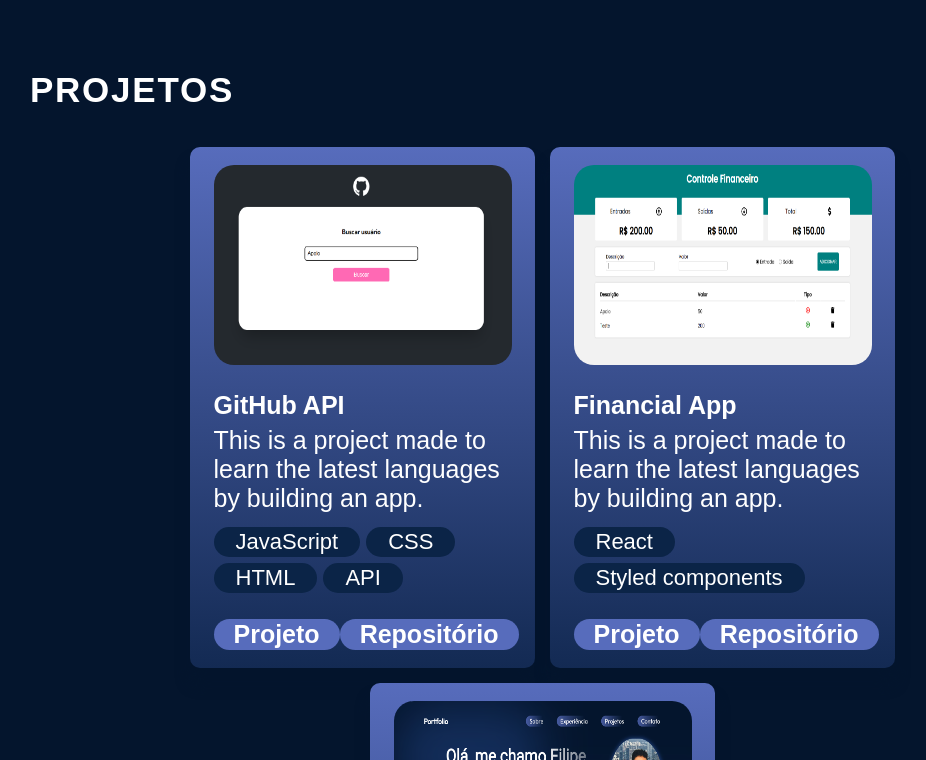
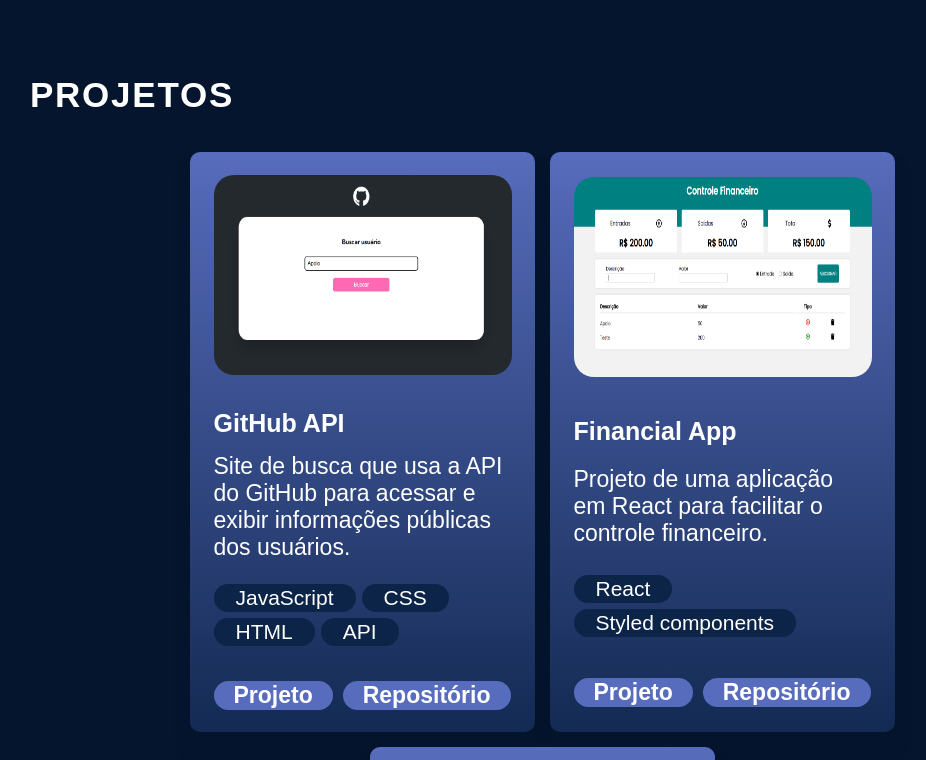
Before and after one commit to Dos-Santos-Filipe/my-portfolio-react, a React (Vite) app: page / in a window 1280 px wide. Shown: the part 2040-2800 px from the top of the page, without its empty margins (98-1024 px from the left). Built offline with nearby package versions, Linux system fonts and the light colour scheme; the HTML template or start-up script is replaced by a standard one.

Commit message:
style and project update

```diff
--- a/src/components/about/about.module.css
+++ b/src/components/about/about.module.css
@@ -57,7 +57,6 @@
   background-size: 100% 100%;
 }
 
-/* verificar os font-weight, acredito que não estão sendo aplicados */
 .aboutItem h3 {
   font-size: 25px;
   font-weight: 600;
--- a/src/components/navbar/navbar.jsx
+++ b/src/components/navbar/navbar.jsx
@@ -9,7 +9,7 @@ export const Navbar = () => {
   return (
     <nav className={styles.navbar}>
       <a className={styles.title} href="/">
-        Portfolio
+        Portfólio
       </a>
       <div className={styles.menu}>
         <img
--- a/src/components/navbar/navbar.module.css
+++ b/src/components/navbar/navbar.module.css
@@ -11,7 +11,7 @@
 }
 
 .title {
-  font-size: 30px;
+  font-size: 34px;
   font-weight: 600;
   text-decoration: none;
   color: var(--color-text);
--- a/src/components/projects/projectCard.module.css
+++ b/src/components/projects/projectCard.module.css
@@ -3,11 +3,13 @@
 .container {
   display: flex;
   flex-direction: column;
+  justify-content: space-around;
   border-radius: 10px;
   background: linear-gradient(180deg, #576cbc 0%, #132a53 100%);
   box-shadow: 0 16px 14px 0 #04152d;
   padding: 18px 24px;
   max-width: 345px;
+  height: 580px;
   transition: 0.2s ease-in-out;
 }
 
@@ -16,7 +18,7 @@
 }
 
 .img {
-  margin-bottom: 26px;
+  margin-bottom: 25px;
   width: 298px;
   height: 200px;
   border-radius: 20px;
@@ -25,13 +27,8 @@
 
 .container:hover img {
   scale: 1.09;
-  /* border: 3px solid var(--color-primary); */
   box-shadow: 0px 0px 10px 1px var(--color-dark);
 }
-
-/* img:hover {
-  box-shadow: 0px 0px 10px 1px var(--color-dark);
-} */
 
 .title {
   font-size: 25px;
@@ -40,7 +37,7 @@
 
 .description {
   margin-top: 6px;
-  font-size: 25px;
+  font-size: 23px;
   font-weight: 400;
 }
 
@@ -54,7 +51,7 @@
 }
 
 .skill {
-  font-size: 22px;
+  font-size: 21px;
   font-weight: 400;
   border-radius: 100px;
   background: var(--color-dark);
@@ -71,7 +68,7 @@
 .link {
   text-decoration: none;
   color: var(--color-text);
-  font-size: 25px;
+  font-size: 23px;
   font-weight: 600;
   border-radius: 100px;
   background: var(--color-primary);
--- a/src/data/projects.json
+++ b/src/data/projects.json
@@ -2,7 +2,7 @@
   {
     "title": "GitHub API",
     "imageSrc": "projects/githubApi.png",
-    "description": "This is a project made to learn the latest languages by building an app.",
+    "description": "Site de busca que usa a API do GitHub para acessar e exibir informações públicas dos usuários.",
     "skills": ["JavaScript", "CSS", "HTML", "API"],
     "demo": "https://dos-santos-filipe.github.io/GitHub-API-JSQuest/",
     "source": "https://github.com/Dos-Santos-Filipe/GitHub-API-JSQuest"
@@ -10,7 +10,7 @@
   {
     "title": "Financial App",
     "imageSrc": "projects/financial-app.png",
-    "description": "This is a project made to learn the latest languages by building an app.",
+    "description": " Projeto de uma aplicação em React para facilitar o controle financeiro.",
     "skills": ["React", "Styled components"],
     "demo": "https://dos-santos-filipe.github.io/React-financial-App/",
     "source": "https://github.com/Dos-Santos-Filipe/React-financial-App"
@@ -18,7 +18,7 @@
   {
     "title": "Portfólio",
     "imageSrc": "projects/portfolio-react.png",
-    "description": "This is a project made to learn the latest languages by building an app.",
+    "description": "Este portfólio é um cartão de visitas virtual que consolida e destaca minha experiência e habilidades.",
     "skills": ["React", "JavaScript", "CSS", "HTML"],
     "demo": "https://dos-santos-filipe.github.io/my-portfolio-react/",
     "source": "https://github.com/Dos-Santos-Filipe/my-portfolio-react"
```
